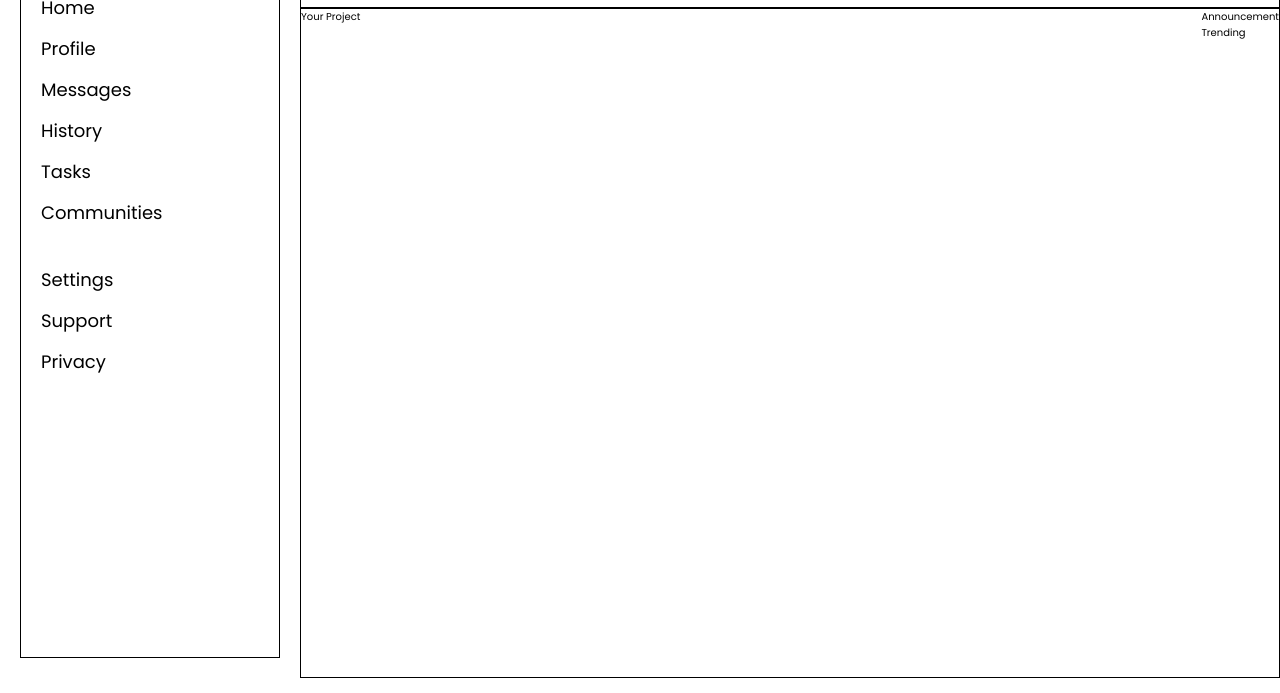
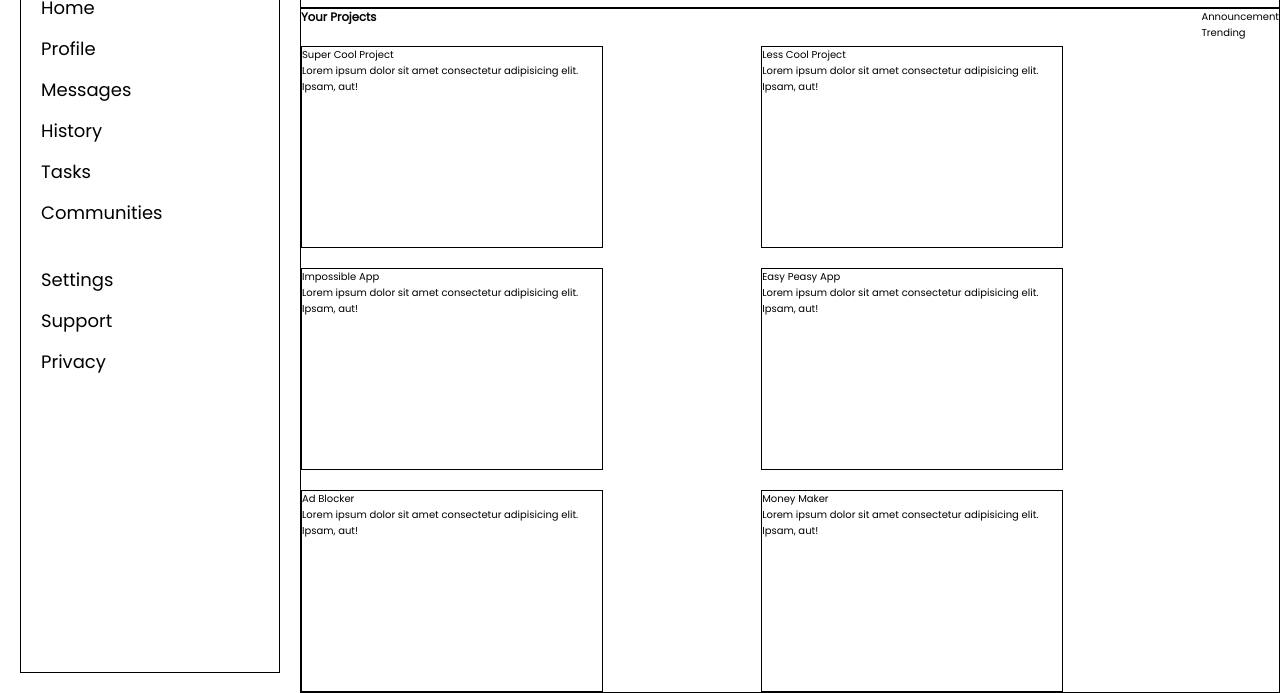
Before and after one commit to abhijeet3001/odin-admin-dashboard, a plain HTML site: page index.html in a window 1280 px wide. Shown: the part 122-815 px from the top of the page. Drawn offline with Linux system fonts and the light colour scheme.

Commit message:
Add structure and layout for projects section

```diff
--- a/index.html
+++ b/index.html
@@ -51,7 +51,33 @@
         </div>
       </div>
       <div class="main-content">
-        <div class="projects">Your Project</div>
+        <div class="projects">
+          <h3>Your Projects</h3>
+          <div class="card">
+            <p>Super Cool Project</p>
+            <p>Lorem ipsum dolor sit amet consectetur adipisicing elit. Ipsam, aut!</p>
+          </div>
+          <div class="card">
+            <p>Less Cool Project</p>
+            <p>Lorem ipsum dolor sit amet consectetur adipisicing elit. Ipsam, aut!</p>
+          </div>
+          <div class="card">
+            <p>Impossible App</p>
+            <p>Lorem ipsum dolor sit amet consectetur adipisicing elit. Ipsam, aut!</p>
+          </div>
+          <div class="card">
+            <p>Easy Peasy App</p>
+            <p>Lorem ipsum dolor sit amet consectetur adipisicing elit. Ipsam, aut!</p>
+          </div>
+          <div class="card">
+            <p>Ad Blocker</p>
+            <p>Lorem ipsum dolor sit amet consectetur adipisicing elit. Ipsam, aut!</p>
+          </div>
+          <div class="card">
+            <p>Money Maker</p>
+            <p>Lorem ipsum dolor sit amet consectetur adipisicing elit. Ipsam, aut!</p>
+          </div>
+        </div>
         <div class="featured-sidebar">
           <p>Announcement</p>
           <p>Trending</p>
--- a/style.css
+++ b/style.css
@@ -90,6 +90,19 @@ body {
   display: grid;
   grid-template-columns: 1fr auto;
 }
+.projects{
+  display: grid;
+  grid-template-columns: repeat(2,1fr);
+  gap: 20px;
+}
+.projects h3{
+  grid-column: 1/-1;
+}
+.card{
+  height: 200px;
+  width: 300px;
+  border: 1px solid #000;
+}
 img {
   height: 2em;
 }
```
